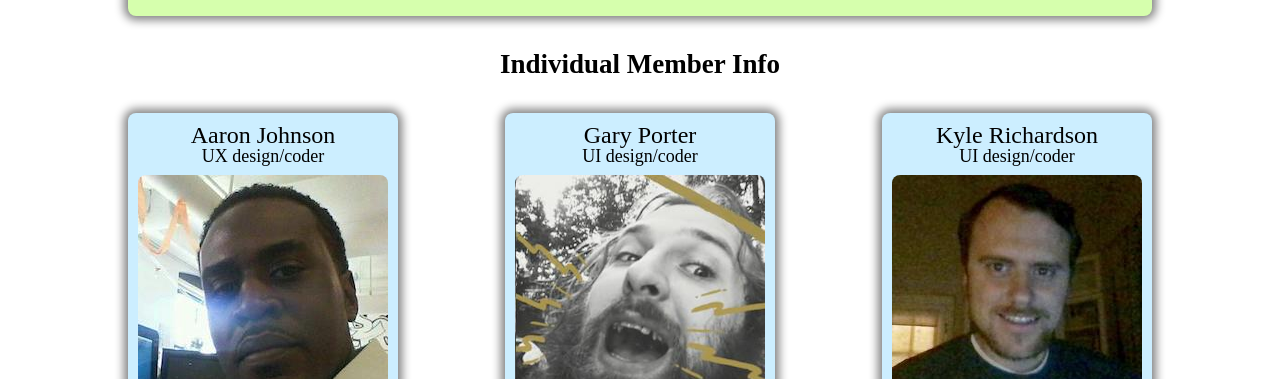
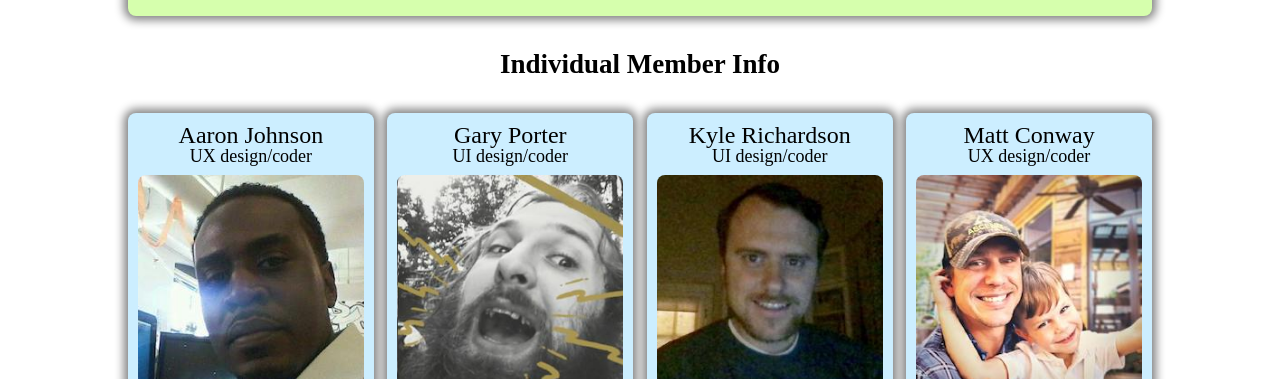
Before and after one commit to build-week-gigapet-pt/UI-landing-page, a plain HTML site: page about.html in a window 1280 px wide. Shown: the part 590-969 px from the top of the page. Drawn offline with Linux system fonts and the light colour scheme; a web font is replaced by a local one.

Commit message:
updated flex styling for about page on wide screens.

```diff
--- a/less/about-page.less
+++ b/less/about-page.less
@@ -65,6 +65,9 @@
         .members {
             .setFlex(row, space-between);
             flex-wrap: wrap;
+            @media (min-width: 1012px) {
+                flex-wrap: nowrap;
+            }
             @media (max-width: 675px) {
                 .setFlex(column, center);
                 align-items: center;
@@ -73,6 +76,9 @@
                 margin: 0 auto;
             }
             .member {
+                @media (min-width: 1012px) {
+                    flex-basis: 24%;
+                }
                 background-color: @diamond;
                 padding: 10px;
                 box-shadow: 0px 0px 10px 4px gray;
@@ -112,6 +118,7 @@
                         }
                     }
                     .thumbnails {
+                        max-width: 100%;
                         margin-top: 10px;
                         border-radius: 8px;
                         opacity: 1;
```
Also changed, not shown: css/index.css.
